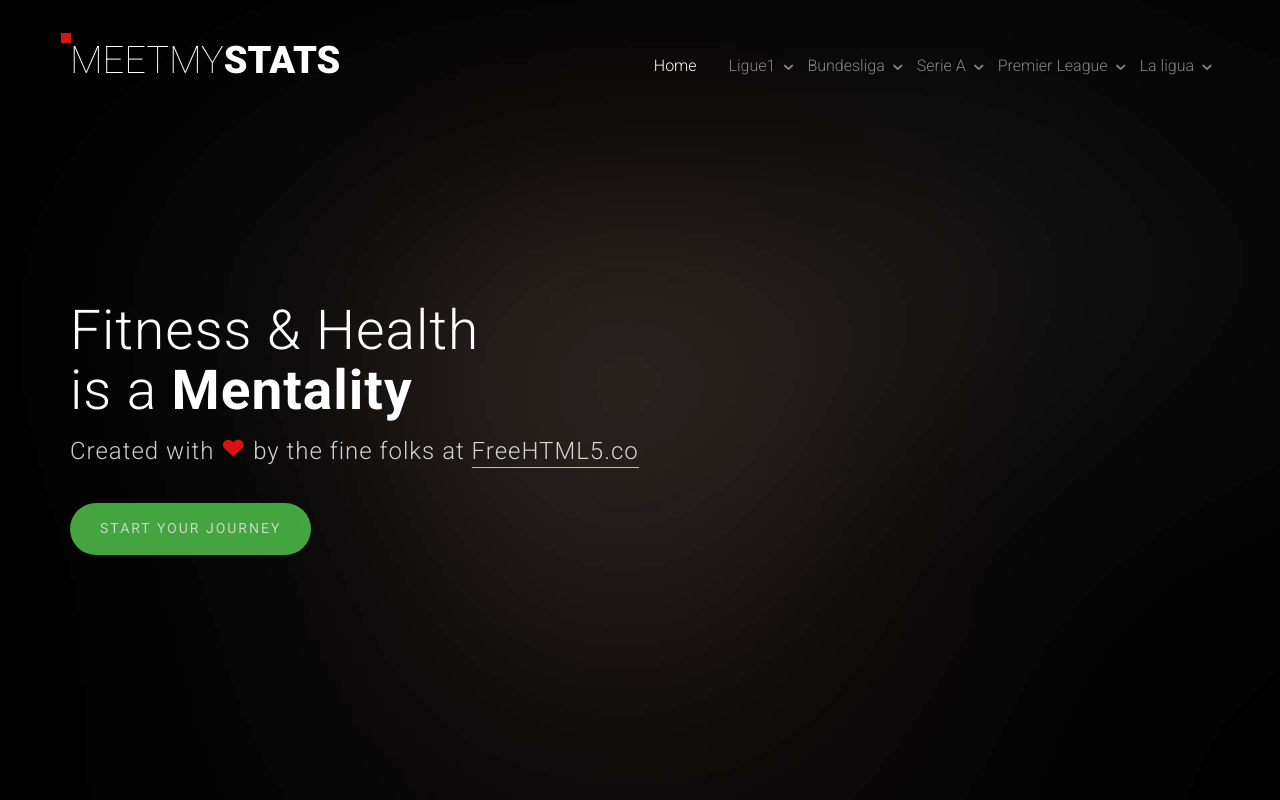
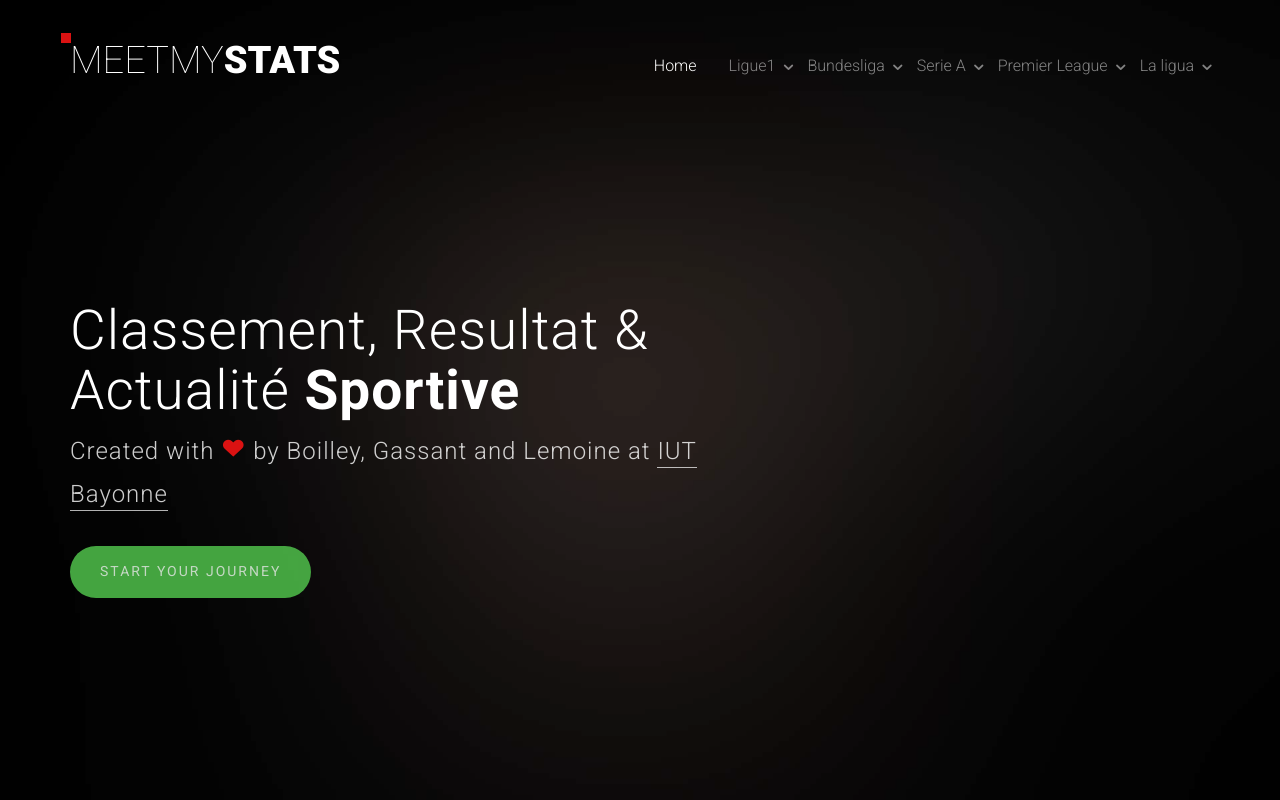
Before and after one commit to kesly/meetMyStats, a plain HTML site: page www/index.html in a window 1280 px wide. Shown: the top 800 px of the page. Drawn offline with Linux system fonts and the light colour scheme; files whose address does not match are found by name.

Commit message:
Petites modifications du index.html

```diff
--- a/www/index.html
+++ b/www/index.html
@@ -144,8 +144,8 @@
 					<div class="container">
 						<div class="row">
 							<div id="idAffichage" class="col-md-7">
-								<h2>Fitness &amp; Health <br>is a <b>Mentality</b></h2>
-								<p><span>Created with <i class="icon-heart3"></i> by the fine folks at <a href="http://freehtml5.co" class="fh5co-site-name">FreeHTML5.co</a></span></p>
+								<h2>Classement, Resultat &amp; <br> Actualité <b>Sportive</b></h2>
+								<p><span>Created with <i class="icon-heart3"></i> by Boilley, Gassant and Lemoine at <a href="http://iutbayonne.univ-pau.fr" class="fh5co-site-name">IUT Bayonne</a></span></p>
 								<span><a class="btn btn-primary" href="#">Start Your Journey</a></span>
 							</div>
 						</div>
```
